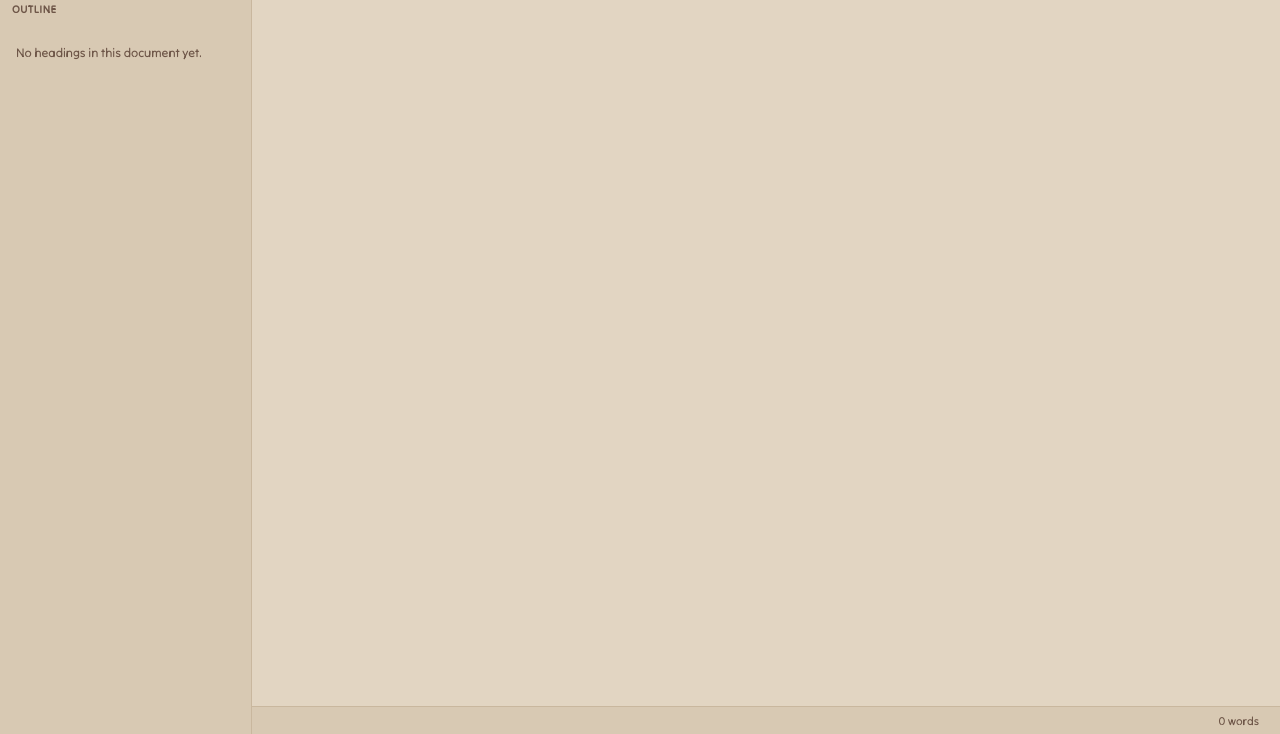
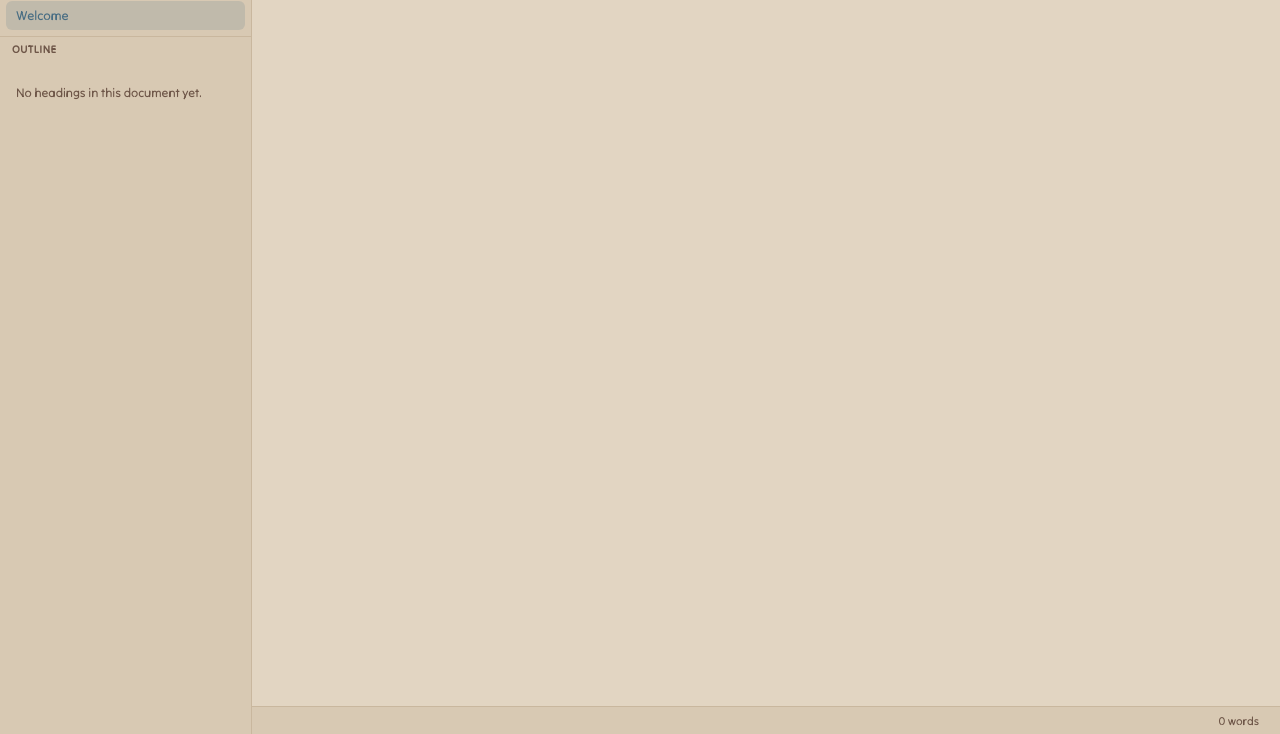
Before and after one commit to Dec444/Typeel, a website built with Vite: page index.html in a window 1280 px wide. Shown: the part 66-800 px from the top of the page. Built offline with nearby package versions, Linux system fonts and the light colour scheme; what @milkdown/crepe would draw is missing.

Commit message:
update index

```diff
--- a/index.html
+++ b/index.html
@@ -13,6 +13,9 @@
             <span class="logo"><svg class="logo-mark" viewBox="0 0 96 96" width="22" height="22" aria-hidden="true"><path d="M64 24 A30 30 0 1 0 64 72" fill="none" stroke="currentColor" stroke-width="7" stroke-linecap="round"/><path d="M58 34 A18 18 0 1 0 58 62" fill="none" stroke="currentColor" stroke-width="7" stroke-linecap="round"/><rect x="43" y="38" width="6" height="20" rx="3" style="fill:var(--accent)"/></svg>Typeel</span>
             <span class="tagline">Peel your thoughts.</span>
           </div>
+        </div>
+        <div class="side-pinned">
+          <button id="welcome-row" class="pinned-item">Welcome</button>
         </div>
         <div class="outline-head">Outline</div>
         <div id="outline" class="outline">
--- a/src/main.ts
+++ b/src/main.ts
@@ -23,6 +23,7 @@ const editorEl = document.getElementById("editor") as HTMLElement;
 const titleEl = document.getElementById("doc-title") as HTMLElement;
 const dirtyDot = document.getElementById("dirty-dot") as HTMLElement;
 const outlineEl = document.getElementById("outline") as HTMLElement;
+const welcomeRow = document.getElementById("welcome-row") as HTMLElement;
 const wordcountBtn = document.getElementById("wordcount") as HTMLElement;
 const blocktypeEl = document.getElementById("blocktype") as HTMLElement;
 const themeBtn = document.getElementById("theme-btn") as HTMLElement;
@@ -139,6 +140,7 @@ async function loadFile(path: string): Promise<void> {
     currentPath = path;
     titleEl.textContent = basename(path);
     await mountEditor(content);
+    welcomeRow.classList.remove("active");
   } catch (e) {
     alert("Could not open file:\n" + e);
   }
@@ -178,6 +180,7 @@ async function newFile(): Promise<void> {
   currentPath = null;
   titleEl.textContent = "Untitled";
   await mountEditor("");
+  welcomeRow.classList.remove("active");
 }
 
 async function loadWelcome(): Promise<void> {
@@ -185,6 +188,7 @@ async function loadWelcome(): Promise<void> {
   currentPath = null;
   titleEl.textContent = "Welcome";
   await mountEditor(welcomeMd);
+  welcomeRow.classList.add("active");
 }
 
 // ---------- document outline (headings of the current file) ----------
@@ -370,6 +374,7 @@ function toggleDark(): void {
 document.getElementById("new-file")!.addEventListener("click", newFile);
 document.getElementById("open-file")!.addEventListener("click", openFileDialog);
 document.getElementById("save-file")!.addEventListener("click", saveFile);
+welcomeRow.addEventListener("click", loadWelcome);
 document.getElementById("toggle-theme")!.addEventListener("click", toggleDark);
 
 themeBtn.addEventListener("click", (e) => {
--- a/src/styles.css
+++ b/src/styles.css
@@ -538,3 +538,30 @@ body {
 .outline-item.lvl-5 { padding-left: 58px; }
 .outline-item.lvl-6 { padding-left: 70px; }
 .outline-item.active { color: var(--accent); }
+
+/* ---------- pinned Welcome (sidebar) ---------- */
+.side-pinned {
+  padding: 4px 6px 6px;
+  border-bottom: 1px solid var(--border);
+}
+.pinned-item {
+  display: block;
+  width: 100%;
+  font: inherit;
+  font-size: 13px;
+  font-weight: 500;
+  text-align: left;
+  color: var(--text);
+  background: transparent;
+  border: none;
+  cursor: pointer;
+  padding: 6px 10px;
+  border-radius: 6px;
+}
+.pinned-item:hover {
+  background: var(--hover);
+}
+.pinned-item.active {
+  background: color-mix(in srgb, var(--accent) 16%, transparent);
+  color: var(--accent);
+}
```
